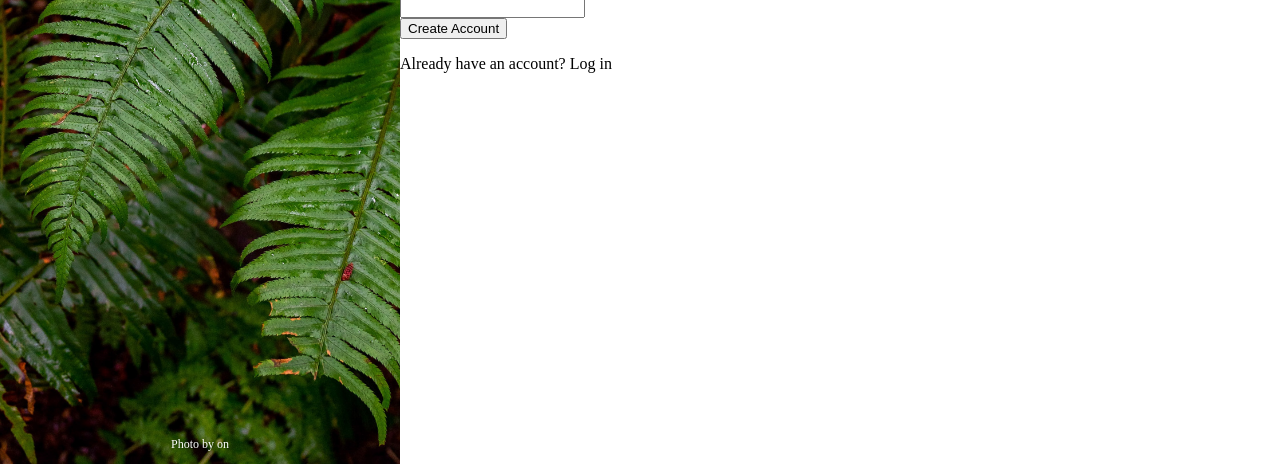
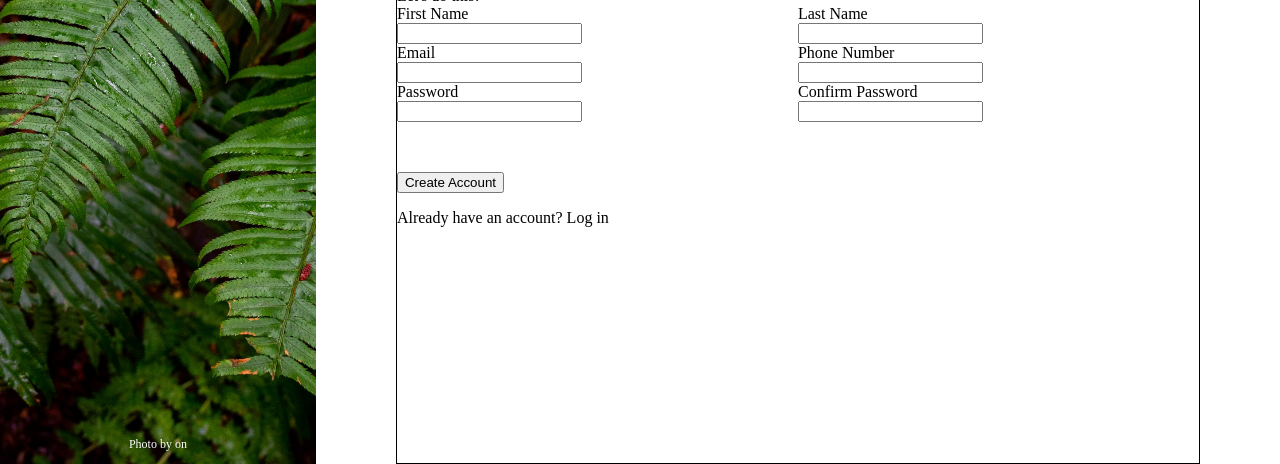
Before and after one commit to WoWdeadlock/sign-up-form, a plain HTML site: page index.html in a window 1280 px wide. Shown: the part 336-800 px from the top of the page. Drawn offline with Linux system fonts and the light colour scheme.

Commit message:
more structuring for the data section

```diff
--- a/css/styles.css
+++ b/css/styles.css
@@ -31,13 +31,13 @@ body {
     background-position: center;
     background-repeat: no-repeat;
     background-size: cover;
-    width: 400px;
+    width: 30%;
     height: 100vh;
 }
 
 .logo-div {
     margin-top: 200px;
-    width: 400px;
+    width: 100%;
     background: rgba(0,0,0,0.4);
     display: flex;
     justify-content: center;
@@ -47,3 +47,20 @@ body {
 #bg-img {
     height: 120px;
 }
+
+.data {
+    border: 1px solid black;
+    display: flex;
+    flex-direction: column;
+    justify-content: center;
+    margin-inline: 80px;
+}
+
+.data > div {
+    margin-bottom: 50px;
+}
+
+form {
+    display: grid;
+    grid-template-columns: 1fr 1fr;
+}
--- a/index.html
+++ b/index.html
@@ -38,23 +38,35 @@
 
             <form action="#">
 
+                <div class="input-box">
                     <label for="fname">First Name</label><br>
                     <input type="text" name="fname"><br>
+                </div>
 
+                <div class="input-box">
                     <label for="lname">Last Name</label><br>
                     <input type="text" name="lname"><br>
+                </div>
 
+                <div class="input-box">
                     <label for="email">Email</label><br>
                     <input type="email" name="email"><br>
+                </div>
 
+                <div class="input-box">
                     <label for="phone-number">Phone Number</label><br>
                     <input type="tel" name="phone-number"><br>
+                </div>
 
+                <div class="input-box">
                     <label for="password">Password</label><br>
                     <input type="password" name="password"><br>
+                </div>
 
+                <div class="input-box">
                     <label for="confirm-password">Confirm Password</label><br>
                     <input type="password" name="confirm-password"><br>
+                </div>
 
             </form>
 
```
Lines whose indentation alone changed are shown as unchanged.
